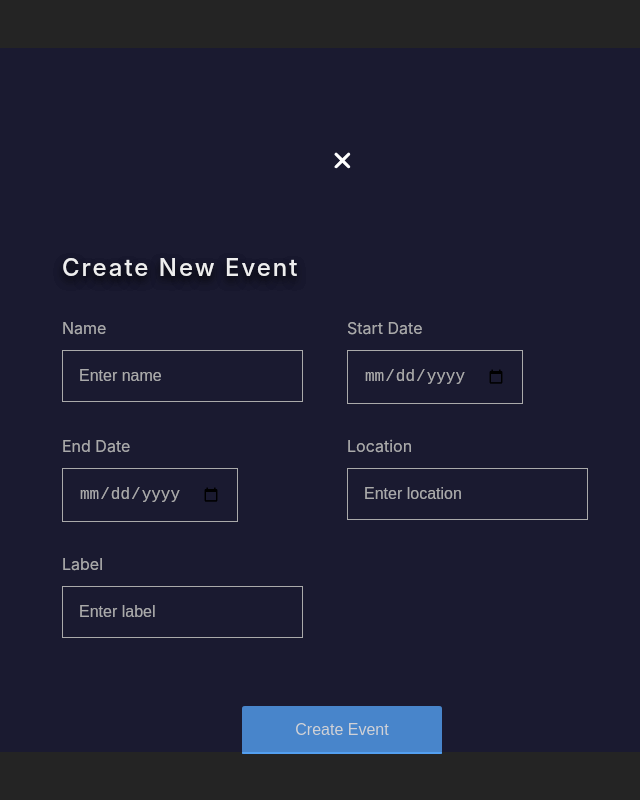
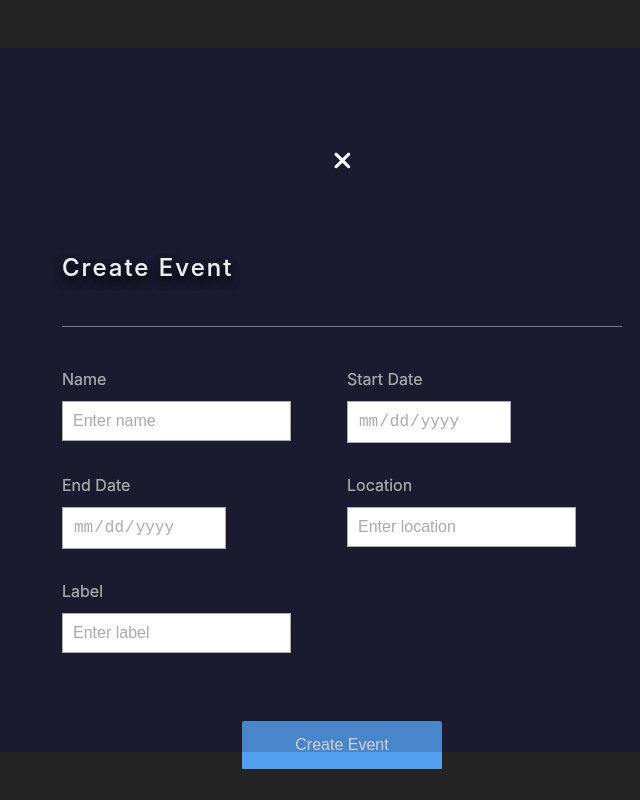
Before and after one commit to juanmaurente/event-calendar, a React (Vite) app: page / in a window 1280 px wide. Both pictures are taken after a click on the element "10". Shown: the whole page, without its empty margins (298-938 px from the left). Built offline with nearby package versions, Linux system fonts and the light colour scheme.

Commit message:
Fixed some styles within the form. Added useEffect hook and created events array of type even in the Calendar component

```diff
--- a/src/components/Calendar/Calendar.scss
+++ b/src/components/Calendar/Calendar.scss
@@ -1,6 +1,6 @@
 .container {
 	width: 680px;
-	max-height: 90vh;
+	height: 60vh;
 	background-color: #12121f;
 	color: #eee;
 	display: flex;
--- a/src/components/Calendar/Calendar.tsx
+++ b/src/components/Calendar/Calendar.tsx
@@ -1,15 +1,17 @@
-import { useState } from 'react';
+import { useState, useEffect } from 'react';
 import './Calendar.scss';
 import Cell from '../Cell/Cell';
 import Title from '../Title/Title';
 import MonthNames from '../../utils/MonthNames';
 import DayNames from '../../utils/DayNames';
 import Modal from '../Modal/Modal';
+import { Event } from '../From/types';
 
 const Calendar = () => {
 	const [currentMonth, setCurrentMonth] = useState(new Date());
 	const [showModal, setShowModal] = useState(false);
 	const [selectedDate, setSelectedDate] = useState<number | null>(null);
+	const [events, setEvents] = useState<Event[]>([]);
 
 	const month = MonthNames[currentMonth.getMonth()];
 	const year = currentMonth.getFullYear();
@@ -48,6 +50,14 @@ const Calendar = () => {
 		setShowModal(false);
 	};
 
+	const handleAddEvent = (newEvent: Event) => {
+		setEvents((prevEvents) => [...prevEvents, newEvent]);
+	};
+
+	useEffect(() => {
+		console.log(events);
+	}, [events]);
+
 	return (
 		<div className='container'>
 			<Title
@@ -74,7 +84,12 @@ const Calendar = () => {
 						/>
 					))}
 				</div>
-				{showModal && <Modal onClose={handleCloseModal} />}
+				{showModal && (
+					<Modal
+						onClose={handleCloseModal}
+						handleAddEvent={handleAddEvent}
+					/>
+				)}
 			</div>
 		</div>
 	);
--- a/src/components/From/Form.scss
+++ b/src/components/From/Form.scss
@@ -7,7 +7,14 @@
 	font-weight: 500;
 	text-shadow: 0 0.3rem 0.5rem rgba(0, 0, 0, 0.6);
 	letter-spacing: 2px;
-	padding-bottom: 30px;
+	margin-bottom: 40px;
+}
+
+.horizontal-line {
+	width: 100%;
+	height: 0.5px;
+	background-color: #eeeeee46;
+	margin-bottom: 40px;
 }
 
 .form-content {
@@ -35,15 +42,13 @@
 }
 
 .form-control {
-	padding: 1rem;
+	padding: 10px;
 	font-size: 1rem;
 	border: none;
 	color: #aaa;
 	border: 1px solid #aaa;
-	background-color: #00000000;
 	margin-bottom: 20px;
 	font-weight: 100;
-	position: relative;
 	cursor: pointer;
 	transition: all 0.2s;
 }
@@ -51,14 +56,6 @@
 .form-control::placeholder {
 	color: #aaa;
 	font-weight: 100;
-	position: absolute;
-	top: 50%;
-	left: 1rem;
-	transform: translateY(-50%);
-}
-
-.form-control:hover {
-	background-color: #bdbbbb2f;
 }
 
 .text-danger {
@@ -77,13 +74,13 @@
 	cursor: pointer;
 }
 
+#form-submit:hover {
+	background-color: #54a0f1;
+}
+
 #form-submit:disabled {
 	opacity: 0.65;
 	cursor: not-allowed;
-}
-
-#form-submit:hover {
-	background-color: #54a0f1;
 }
 
 #form-submit:disabled:hover {
@@ -92,3 +89,13 @@
 	font-weight: 500;
 	cursor: not-allowed;
 }
+
+.custom-date-input::-webkit-calendar-picker-indicator {
+	filter: invert(1);
+	opacity: 0.5;
+	cursor: pointer;
+}
+
+.custom-date-input:focus::-webkit-calendar-picker-indicator {
+	opacity: 0.5;
+}
--- a/src/components/From/Form.tsx
+++ b/src/components/From/Form.tsx
@@ -3,6 +3,11 @@ import { FieldValues, useForm } from 'react-hook-form';
 import { z } from 'zod';
 import { zodResolver } from '@hookform/resolvers/zod';
 import './Form.scss';
+import { Event } from './types';
+
+interface FormProps {
+	handleAddEvent: (newEvent: Event) => void;
+}
 
 const schema = z.object({
 	name: z.string().min(3, { message: 'Name must be at least 3 characters' }),
@@ -23,18 +28,31 @@ const schema = z.object({
 
 type FormData = z.infer<typeof schema>;
 
-const Form = () => {
+const Form: React.FC<FormProps> = ({ handleAddEvent }) => {
 	const {
 		register,
 		handleSubmit,
 		formState: { errors, isValid },
 	} = useForm<FormData>({ resolver: zodResolver(schema) });
 
-	const onSubmit = (data: FieldValues) => console.log(data);
+	const onSubmit = (data: FieldValues) => {
+		const { name, startDate, endDate, location, label } = data;
+
+		const newEvent: Event = {
+			name: name as string,
+			startDate: startDate as Date,
+			endDate: endDate as Date,
+			location: location as string,
+			label: label as string,
+		};
+
+		handleAddEvent(newEvent);
+	};
 
 	return (
 		<form onSubmit={handleSubmit(onSubmit)} className='form-container'>
-			<h2 className='form-header'>Create New Event</h2>
+			<h2 className='form-header'>Create Event</h2>
+			<div className='horizontal-line'></div>
 			<div className='form-content'>
 				<div className='form-field'>
 					<label htmlFor='name' className='form-label'>
@@ -60,10 +78,10 @@ const Form = () => {
 					</label>
 					<div className='form-input'>
 						<input
-							{...register('startDate', { valueAsDate: true })}
+							{...register('startDate')}
 							id='startDate'
 							type='date'
-							className='form-control form-date'
+							className='form-control custom-date-input'
 						/>
 					</div>
 					{/* {errors.startDate && (
@@ -79,10 +97,10 @@ const Form = () => {
 					</label>
 					<div className='form-input'>
 						<input
-							{...register('endDate', { valueAsDate: true })}
+							{...register('endDate')}
 							id='endDate'
 							type='date'
-							className='form-control form-date'
+							className='form-control form-date custom-date-input'
 						/>
 					</div>
 					{/* {errors.endDate && (
--- /dev/null
+++ b/src/components/From/types.ts
@@ -0,0 +1,7 @@
+export interface Event {
+	name: string;
+	startDate: Date;
+	endDate: Date;
+	location: string;
+	label: string;
+}
--- a/src/components/Modal/Modal.tsx
+++ b/src/components/Modal/Modal.tsx
@@ -4,12 +4,14 @@ import Form from '../From/Form';
 import { FontAwesomeIcon } from '@fortawesome/react-fontawesome';
 import { faClose } from '@fortawesome/free-solid-svg-icons';
 import { IconProp } from '@fortawesome/fontawesome-svg-core';
+import { Event } from '../From/types';
 
 interface Props {
 	onClose: () => void;
+	handleAddEvent: (newEvent: Event) => void;
 }
 
-const Modal: React.FC<Props> = ({ onClose }) => {
+const Modal: React.FC<Props> = ({ onClose, handleAddEvent }) => {
 	return (
 		<div className='modal-overlay'>
 			<div className='modal-content'>
@@ -18,7 +20,7 @@ const Modal: React.FC<Props> = ({ onClose }) => {
 						<FontAwesomeIcon icon={faClose as IconProp} />
 					</button>
 				</div>
-				<Form />
+				<Form handleAddEvent={handleAddEvent} />
 			</div>
 		</div>
 	);
```
Also changed, not shown: src/components/EventCard/EventCard.tsx (added, +7 -0 lines).
